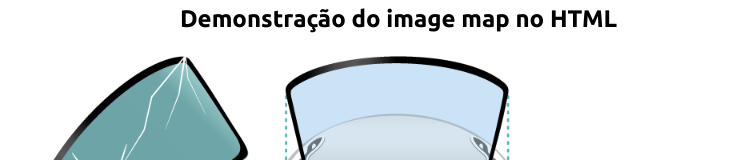
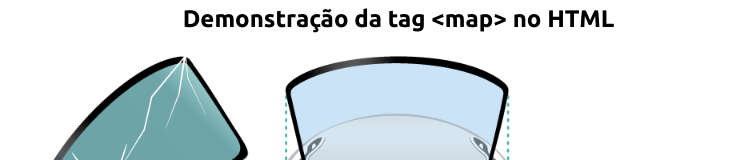
Before and after one commit to JoaoRoccella/image-map, a plain HTML site: page index.html in a window 1280 px wide. Shown: the top 160 px of the page, without its empty margins (244-998 px from the left). Drawn offline with Linux system fonts and the light colour scheme.

Commit message:
fix: título

```diff
--- a/index.html
+++ b/index.html
@@ -13,7 +13,7 @@
 
 <body>
     <header>
-        <h1>Demonstração do image map no HTML</h1>
+        <h1>Demonstração da tag &lt;map&gt; no HTML</h1>
     </header>
 
     <div id="overlay" class="oculto"></div>
```
